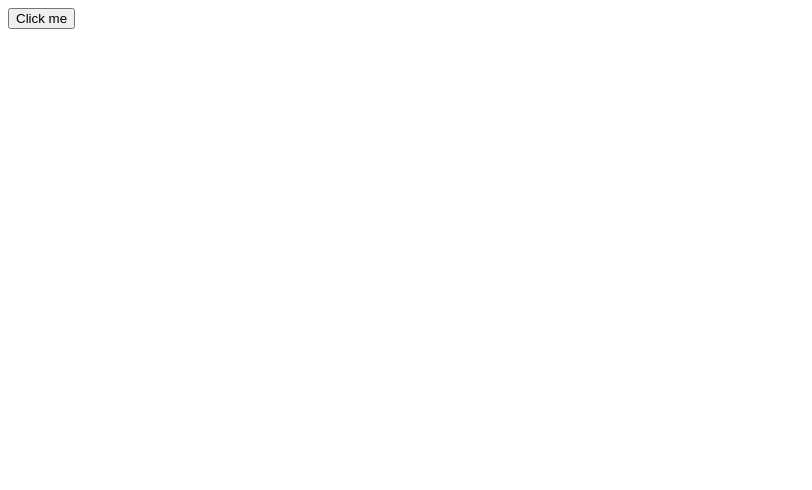
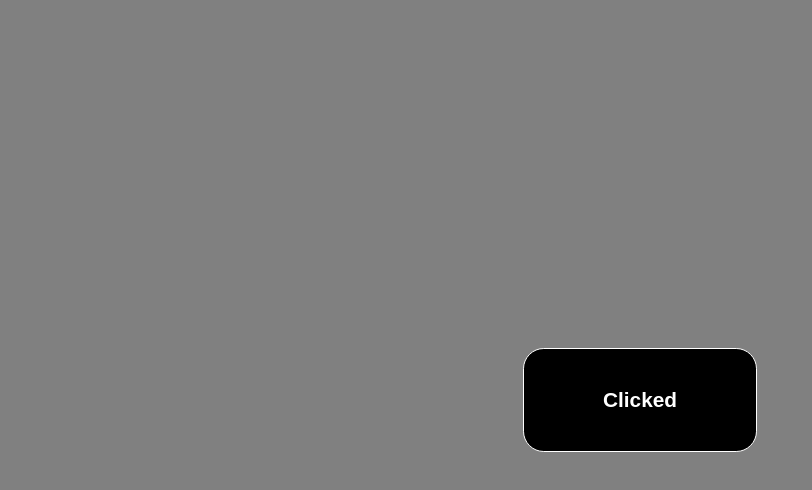
Before and after one commit to YeudaBy/yeudaby.github.io, a plain HTML site: page index.html in a window 1280 px wide. Both pictures are taken after a click on the button "Click me". Shown: the whole page, without its empty margins (0-812 px from the left). Drawn offline with Linux system fonts and the light colour scheme.

Commit message:
Add files via upload

```diff
--- a/index.html
+++ b/index.html
@@ -1 +1,51 @@
-<button onclick="() => window.navigator.vibrate([200, 100, 200])">Click me</buuton>
+<!DOCTYPE html>
+<html lang="en">
+<head>
+    <meta charset="UTF-8">
+    <meta http-equiv="X-UA-Compatible" content="IE=edge">
+    <meta name="viewport" content="width=device-width, initial-scale=1.0">
+    <title>Test</title>
+    <style>
+        body {
+            background-color: gray;
+            margin: 0;
+            padding: 0;
+            height: 100vh;
+            display: grid;
+            place-items: center;
+        }
+        button {
+            height: 5em;
+            font-size: 1.3rem;
+            aspect-ratio: 9 / 4;
+            background-color: black;
+            color: white;
+            border: 1px white solid;
+            border-radius: 1em;
+            font-weight: bold;
+            transition: all 500ms;
+        }
+        button:hover {
+            background-color: gray;
+            color: black;
+            height: 5.5em;
+            font-size: 1.4rem;
+        }
+    </style>
+</head>
+<body>
+    <button>
+        Click me
+    </button>
+
+    <script>
+        window.onload = () => {
+            let btn = document.querySelector("button")
+            btn.addEventListener("click", (e) => {
+                window.navigator.vibrate([200, 100, 200]);
+                btn.innerText = "Clicked"
+            })
+        }
+    </script>
+</body>
+</html>
```
